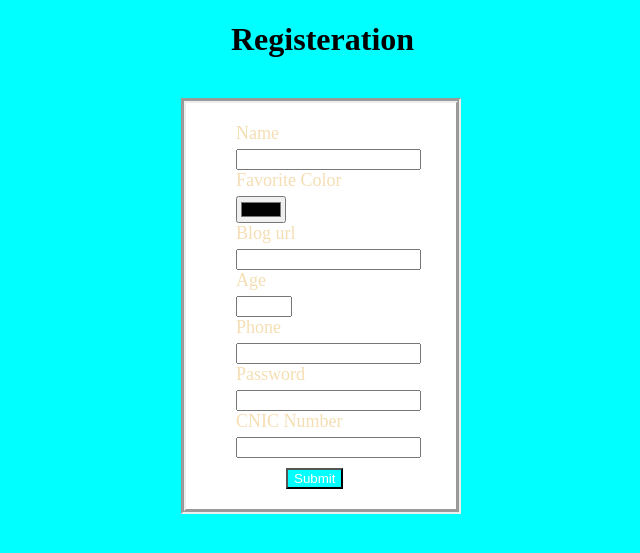
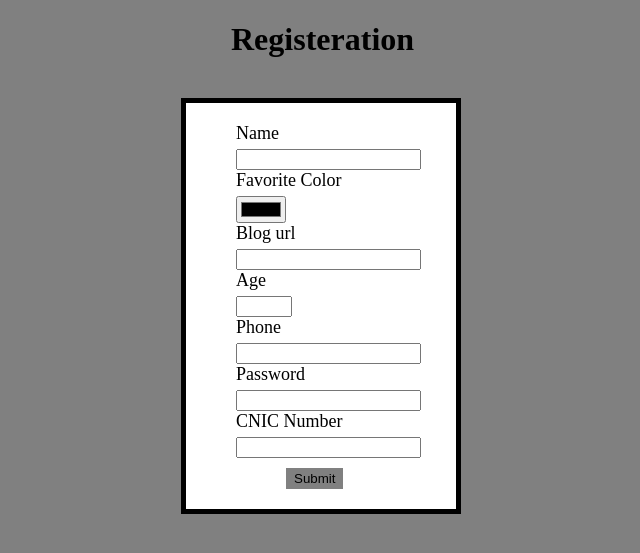
Before and after one commit to schal-hasnain/Task-2, a PHP site: page / in a window 1280 px wide. Shown: the top 553 px of the page, without its empty margins (527-1167 px from the left). Run offline with PHP 8.4, Linux system fonts and the light colour scheme.

Commit message:
changes made

```diff
--- a/home.html
+++ b/home.html
@@ -18,7 +18,7 @@
         <label for="phone"> Phone </label> <input type="tel"  id="phone" required>
         <label for="password"> Password </label> <input type="password" id="password" required>
         <label for="cnicnumber"> CNIC Number </label> <input type="text" id="cnicnumber" required>
-        <button style="color:white; background-color:cyan; margin-left: 50px;" id="btn_submit">Submit</button>
+        <button style="color:black; background-color:grey; border: 2px solid grey; margin-left: 50px;" id="btn_submit">Submit</button>
 
 
 
--- a/style.css
+++ b/style.css
@@ -5,12 +5,12 @@
     margin-left: 700px;
     max-width: 220px;
     border-width:5px;
-    border-style:groove;
+    border-style:solid;
     background-color: white;
 }
 label{
     font-size: large;
-    color: wheat;
+    color: solid black;
     margin-top: 5px;
 }
 input, textarea{
@@ -25,5 +25,5 @@ h1{
     padding-left:750px ;
 }
 body{
-    background-color: cyan;
+    background-color: gray;
 }
```
